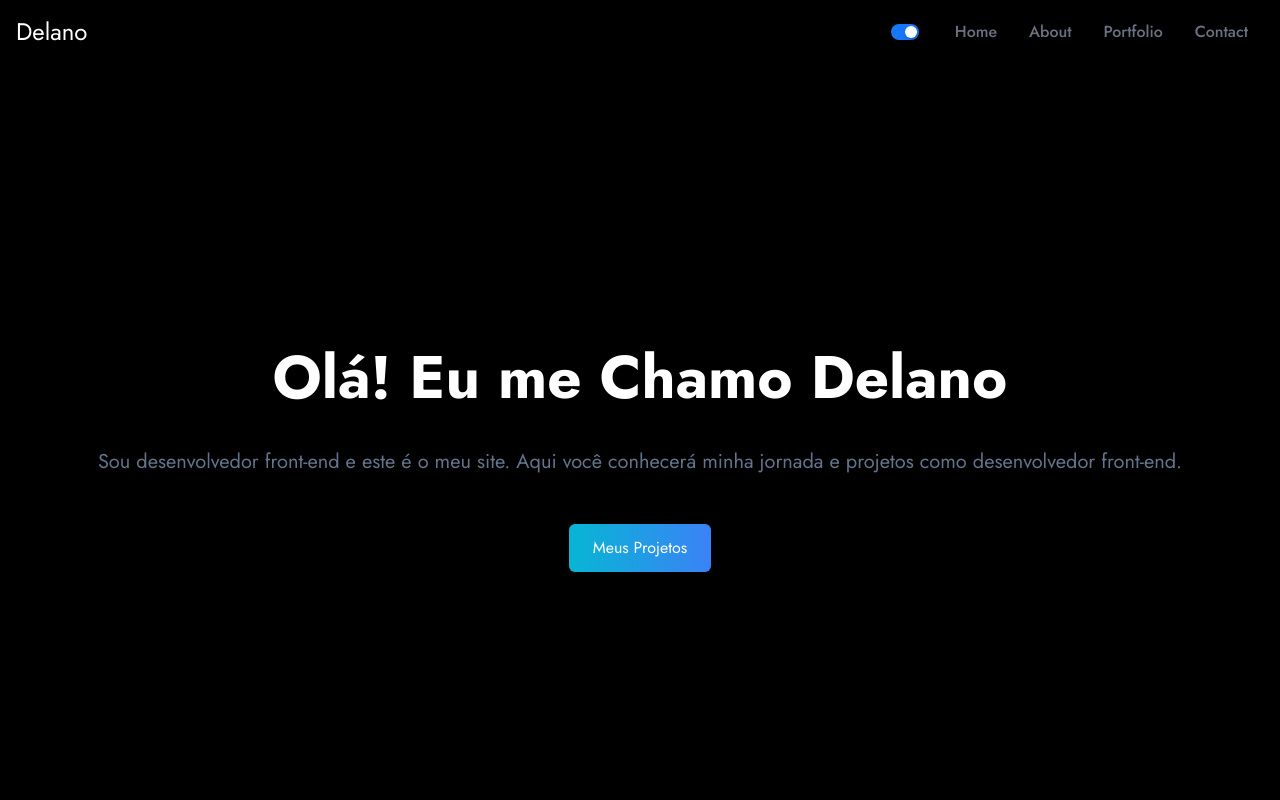
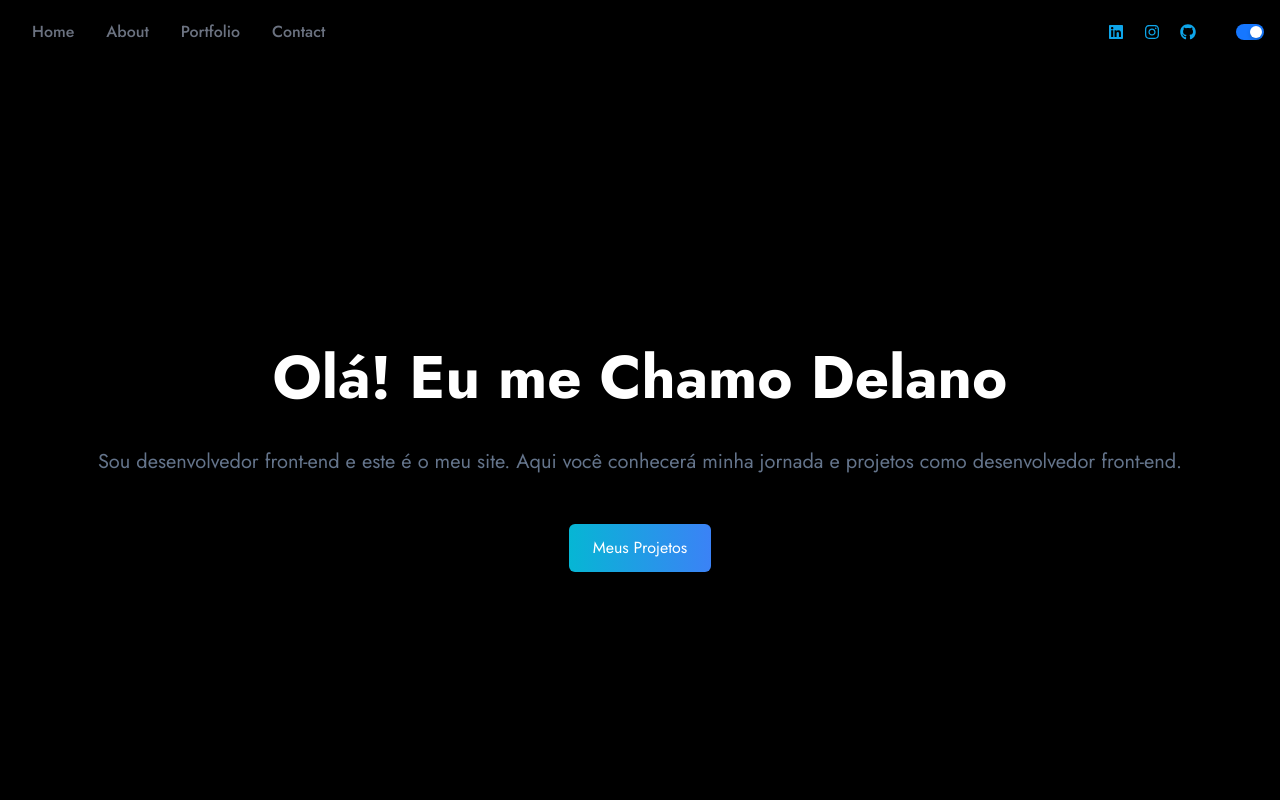
Before and after one commit to delanoquirino/delano_quirino_site, a Next.js app: page / in a window 1280 px wide. Shown: the top 800 px of the page. Built offline with nearby package versions, Linux system fonts and the light colour scheme.

Commit message:
style:invert the position of the items in the header

```diff
--- a/src/app/about/page.tsx
+++ b/src/app/about/page.tsx
@@ -1,8 +1,8 @@
 import { SkillIcon } from "@/components/SkillIcon"
 
 const About = () => {
-    return <div className="bg-black dark:bg-white md:h-screen">
-        <div className="max-w-7xl m-auto p-5 flex flex-col justify-center items-center bg-black text-white dark:bg-white dark:text-black ">
+    return <main className="bg-black dark:bg-white md:h-screen">
+        <div className="max-w-7xl mx-auto p-5 flex flex-col justify-center items-center bg-black text-white dark:bg-white dark:text-black ">
             <div className="flex flex-col justify-center items-center gap-4 mt-20">
                 <h1 className="text-4xl">Sobre Mim</h1>
                 <p className="text-xl">Aqui você encontrará mais informações sobre mim e quais minhas habilidades relacionadas ao desenvolvimento web.</p>
@@ -21,7 +21,7 @@ const About = () => {
             </div>
             </div>
         </div>
-    </div>
+    </main>
   }
 
   export default About
--- a/src/app/page.tsx
+++ b/src/app/page.tsx
@@ -3,13 +3,13 @@ import Link from "next/link";
 
 export default function Home() {
   return (
-    <div className="h-screen bg-black dark:bg-white dark:text-black transition duration-300 ease-in-out">
-      <div className="h-full p-5 flex flex-col items-center justify-center gap-10">
+    <main className="h-screen  bg-black dark:bg-white dark:text-black transition duration-300 ease-in-out">
+      <div className="h-full max-w-7xl mx-auto p-5 flex flex-col items-center justify-center gap-10">
         <h1 className="text-white dark:text-slate-600 text-6xl font-bold">Olá! Eu me Chamo Delano</h1>
         <p className="text-slate-500 text-xl">Sou desenvolvedor front-end e este é o meu site. Aqui você conhecerá minha jornada e projetos como desenvolvedor front-end.</p>
         <button className="text-white w-fit px-6 py-3 my-2 flex items-center rounded-md bg-gradient-to-r from-cyan-500 to-blue-500 cursor-pointer transition duration-300 ease-in-out hover:scale-110 hover:brightness-125" ><Link href="projetos">Meus Projetos</Link></button>
 
       </div>
-    </div>
+    </main>
   )
 }
--- a/src/components/Header.tsx
+++ b/src/components/Header.tsx
@@ -1,14 +1,21 @@
 import { Navbar } from "./Navbar";
+import { SocialLinks } from "./SocialLinks";
 import { ToggleTheme } from "./ToggleTheme";
 
 export const Header = () => {
   return (
-    <div className="flex justify-between items-center w-full h-16 px-4 text-white bg-black dark:bg-white transition duration-300 ease-in-out dark:text-black ">
-      <h1 className="text-2xl">Delano</h1>
+    <div className="bg-black dark:bg-white transition duration-300 ease-in-out">
+        <div className="max-w-7xl mx-auto flex justify-between items-center w-full h-16 px-4 text-white  dark:text-black ">
+
       <div className="flex items-center gap-5">
-      <ToggleTheme/>
+
       <Navbar/>
       </div>
+
+
+      <div className="flex items-center gap-10"><SocialLinks/><ToggleTheme/></div>
     </div>
+    </div>
+
   );
 };
--- a/src/components/ToggleTheme.tsx
+++ b/src/components/ToggleTheme.tsx
@@ -28,7 +28,7 @@ export const ToggleTheme = () => {
     },[isChecked])
 
   return (
-    <Switch  defaultChecked onChange={(checked: boolean) => toggleThemeMode (checked)} size="small"/>
+    <Switch className="bg-slate-700"  defaultChecked onChange={(checked: boolean) => toggleThemeMode (checked)} size="small"/>
 
   )
 }
```
